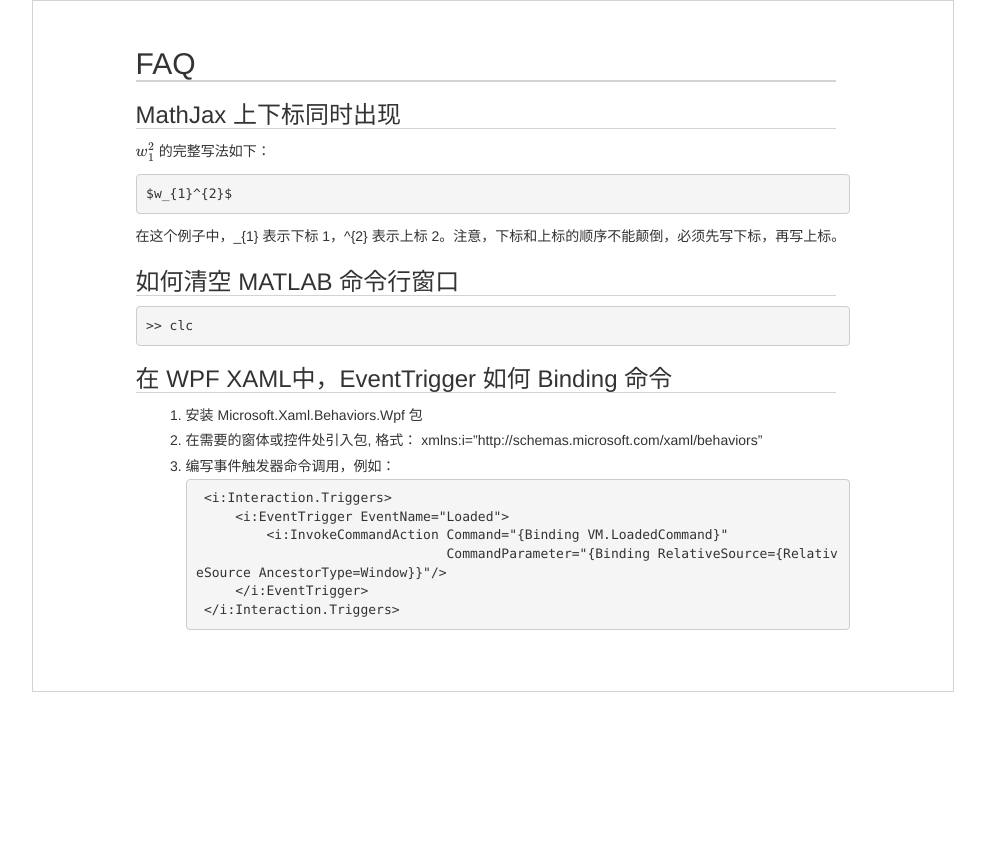
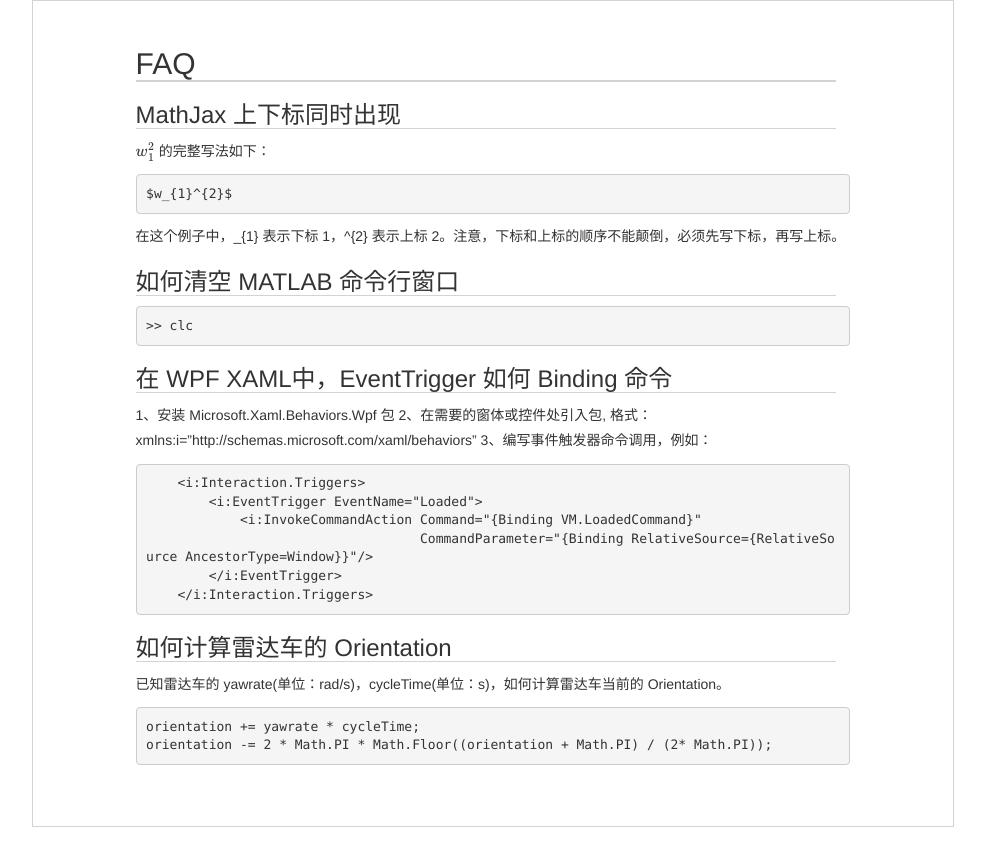
Before and after one commit to luli100/luli100.github.io, a Jekyll site: the page built from faq.md, in a window 1280 px wide. Shown: the top 866 px of the page, without its empty margins (147-1132 px from the left). Built offline with Jekyll 4.4.1, drawn with Linux system fonts in a browser that asks for light colours; formulas are drawn with MathJax 3.

Commit message:
Orientation

````diff
--- a/faq.md
+++ b/faq.md
@@ -21,9 +21,9 @@ $w_{1}^{2}$
 
 ### 在 WPF XAML中，EventTrigger 如何 Binding 命令
 
-1. 安装 Microsoft.Xaml.Behaviors.Wpf 包
-2. 在需要的窗体或控件处引入包, 格式： xmlns:i="http://schemas.microsoft.com/xaml/behaviors"
-3. 编写事件触发器命令调用，例如：
+1、安装 Microsoft.Xaml.Behaviors.Wpf 包
+2、在需要的窗体或控件处引入包, 格式： xmlns:i="http://schemas.microsoft.com/xaml/behaviors"
+3、编写事件触发器命令调用，例如：
    ```
     <i:Interaction.Triggers>
         <i:EventTrigger EventName="Loaded">
@@ -32,3 +32,12 @@ $w_{1}^{2}$
         </i:EventTrigger>
     </i:Interaction.Triggers>
    ```
+
+### 如何计算雷达车的 Orientation
+
+已知雷达车的 yawrate(单位：rad/s)，cycleTime(单位：s)，如何计算雷达车当前的 Orientation。
+
+```
+orientation += yawrate * cycleTime;
+orientation -= 2 * Math.PI * Math.Floor((orientation + Math.PI) / (2* Math.PI));
+```
````
